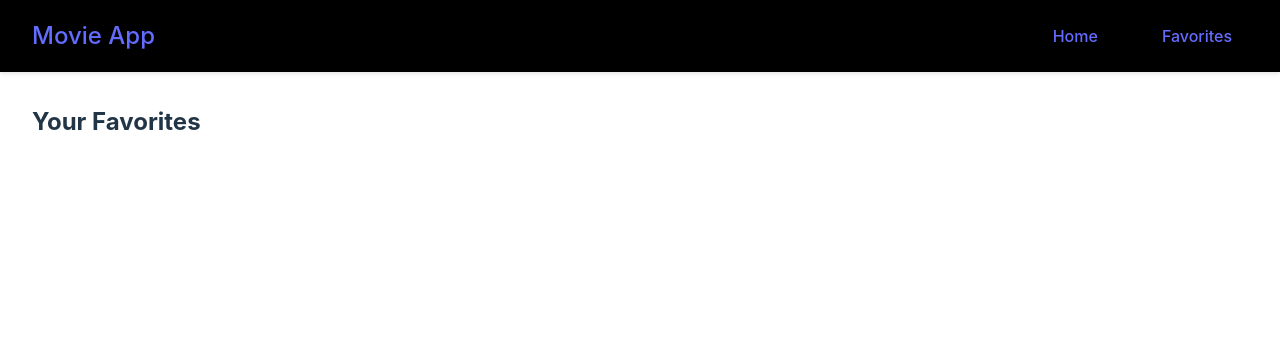
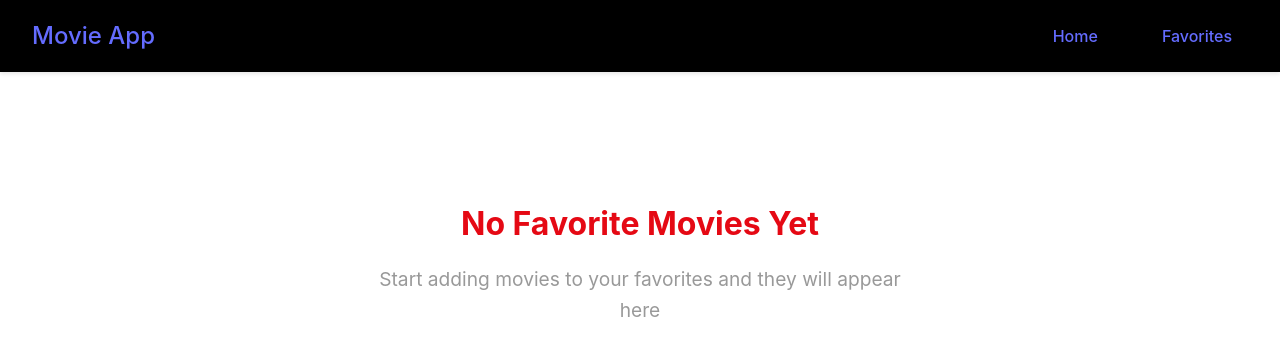
Before and after one commit to StephenPopovich/react-movie-website, a React (Vite) app in the folder frontend/: page /favorites in a window 1280 px wide. Shown: the top 356 px of the page. Built offline with nearby package versions, Linux system fonts and the light colour scheme.

Commit message:
Fix Favorites page to display favorites-empty message when empty The page used `if (favorites)` which is truthy for []. Switch to `favorites.length > 0` to decide between grid and empty message.

```diff
--- a/frontend/src/pages/Favorites.jsx
+++ b/frontend/src/pages/Favorites.jsx
@@ -1,28 +1,33 @@
-import '../css/Favorites.css';
-import { useMovieContext} from "../contexts/MovieContext"
-import MovieCard from "../components/MovieCard"
+import "../css/Favorites.css";
+import { useMovieContext } from "../contexts/MovieContext";
+import MovieCard from "../components/MovieCard";
 
-function Favorites(){
-    const { favorites } = useMovieContext();
+function Favorites() {
+  // default to [] just in case
+  const { favorites = [] } = useMovieContext();
 
-    if (favorites){
-        return (
-            <div className="Favorites">
-                <h2>Your Favorites</h2>
-        <div className="movies-grid">
-          {favorites.map((movie) => (
-            <MovieCard movie={movie} key={movie.id} />
-          ))}
-        </div>
-         </div>
-      );
-    }
+  const hasFavorites =
+    Array.isArray(favorites) && favorites.length > 0;
 
-    return <div className="favorites-empty">
+  if (!hasFavorites) {
+    return (
+      <div className="favorites-empty">
         <h2>No Favorite Movies Yet</h2>
         <p>Start adding movies to your favorites and they will appear here</p>
+      </div>
+    );
+  }
 
+  return (
+    <div className="Favorites">
+      <h2>Your Favorites</h2>
+      <div className="movies-grid">
+        {favorites.map((movie) => (
+          <MovieCard movie={movie} key={movie.id} />
+        ))}
+      </div>
     </div>
+  );
 }
 
-export default Favorites
+export default Favorites;
```
